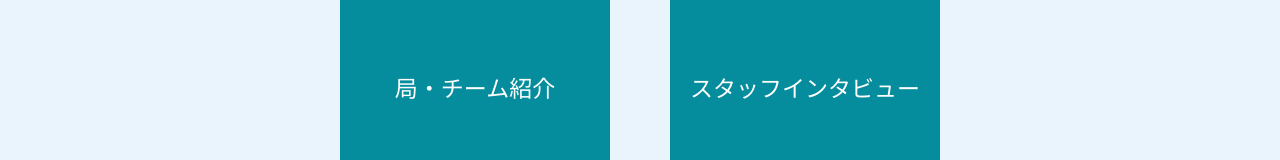
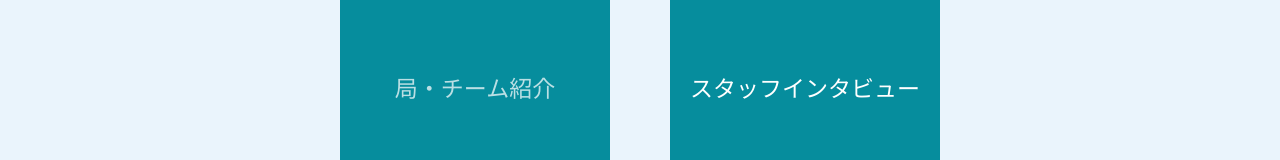
Before and after one commit to wasedasai2021shinkan/katsudounitsuite, a plain HTML site: page index.html in a window 1280 px wide. In both pictures the pointer is over the button "局・チーム紹介". Shown: the part 1699-1859 px from the top of the page. Drawn offline with Linux system fonts and the light colour scheme.

Commit message:
Update katsudou.css

```diff
--- a/katsudou.css
+++ b/katsudou.css
@@ -40,7 +40,9 @@ p {
    }
 
 
-
+   .btn :hover {
+    opacity: 0.85;
+}
 
    .btn-box{
     width: 600px;
```
